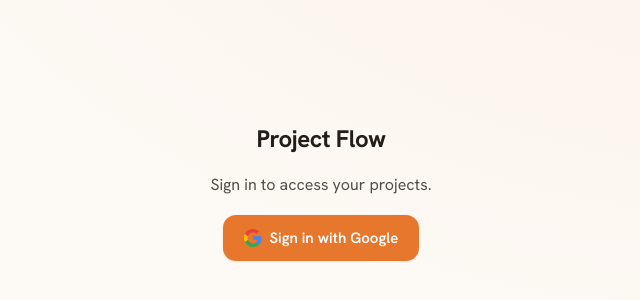
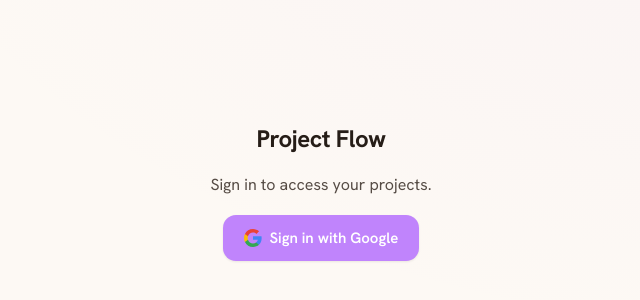
Before and after one commit to rbipin/project-flow, a Next.js app: page / in a window 1280 px wide. Shown: the part 208-508 px from the top of the page, without its empty margins (319-959 px from the left). Built offline with nearby package versions, Linux system fonts and the light colour scheme; no server answers.

Commit message:
change the color scheme (#6)

```diff
--- a/src/app/globals.css
+++ b/src/app/globals.css
@@ -1,5 +1,5 @@
 :root {
-    --accent: #E8772E;
+    --accent: oklch(0.72 0.22 305);
     --bg: oklch(0.985 0.008 75);
     --surface: #ffffff;
     --surface-2: oklch(0.975 0.009 75);
@@ -22,18 +22,19 @@
 
   [data-theme="dark"] {
     color-scheme: dark;
-    --bg: oklch(0.115 0.014 55);
-    --surface: oklch(0.165 0.012 52);
-    --surface-2: oklch(0.205 0.011 52);
-    --ink: oklch(0.92 0.009 72);
-    --ink-2: oklch(0.73 0.013 65);
-    --muted: oklch(0.50 0.013 62);
-    --rail: oklch(0.27 0.012 55);
-    --line: oklch(0.23 0.011 55);
-    --line-2: oklch(0.305 0.011 55);
-    --shadow-sm: 0 1px 3px rgba(0,0,0,.45), 0 1px 2px rgba(0,0,0,.38);
-    --shadow-md: 0 4px 18px rgba(0,0,0,.65), 0 1px 6px rgba(0,0,0,.42);
-    --shadow-lg: 0 24px 60px rgba(0,0,0,.85);
+    --accent: #c084fc;
+    --bg: #030712;
+    --surface: #0f0820;
+    --surface-2: #17093a;
+    --ink: #edeaf3;
+    --ink-2: #bfbacb;
+    --muted: #7d7591;
+    --rail: #2a1548;
+    --line: #1a0d35;
+    --line-2: #271240;
+    --shadow-sm: 0 1px 3px rgba(0,0,0,.6), 0 1px 2px rgba(0,0,0,.5);
+    --shadow-md: 0 4px 18px rgba(0,0,0,.75), 0 1px 6px rgba(0,0,0,.55);
+    --shadow-lg: 0 24px 60px rgba(0,0,0,.9);
   }
 
   * { box-sizing: border-box; }
--- a/src/components/App.tsx
+++ b/src/components/App.tsx
@@ -28,7 +28,7 @@ import { SignInScreen } from './SignInScreen';
 
 const TWEAK_DEFAULTS: TweakValues = {
   roadmapStyle: 'track',
-  accent: '#E8772E',
+  accent: '#c084fc',
   density: 'regular',
   showRing: true,
 };
@@ -231,7 +231,7 @@ export function App() {
         <TweakColor
           label="Accent"
           value={t.accent}
-          options={['#E8772E', '#E0A100', '#D6552B', '#2F8F6B', '#3B6FE0']}
+          options={['#7B70F5', '#3DA9A0', '#D96C7A', '#2F8F6B', '#3B6FE0']}
           onChange={(v) => setTweak('accent', Array.isArray(v) ? v[0] : v)}
         />
         <TweakRadio
--- a/src/components/ViewApp.tsx
+++ b/src/components/ViewApp.tsx
@@ -11,7 +11,7 @@ import { ThemeToggle } from './ThemeToggle';
 // Hardcoded view-mode display defaults. Mirrors TWEAK_DEFAULTS in App.tsx.
 const VIEW_DEFAULTS = {
   roadmapStyle: 'track' as 'track' | 'stations' | 'stepper',
-  accent: '#E8772E',
+  accent: '#c084fc',
   density: 'regular' as 'compact' | 'regular' | 'comfy',
   showRing: true,
 };
```
